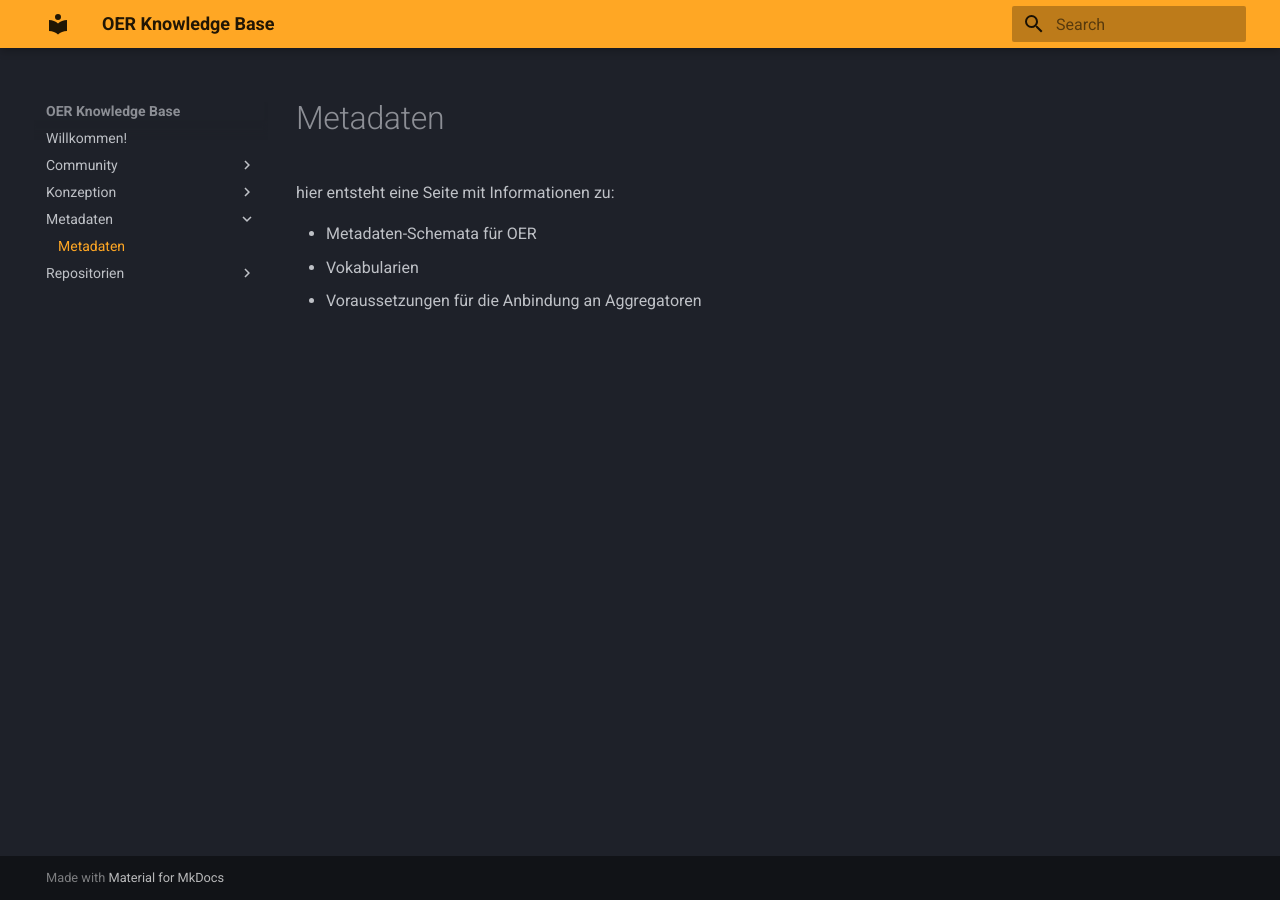
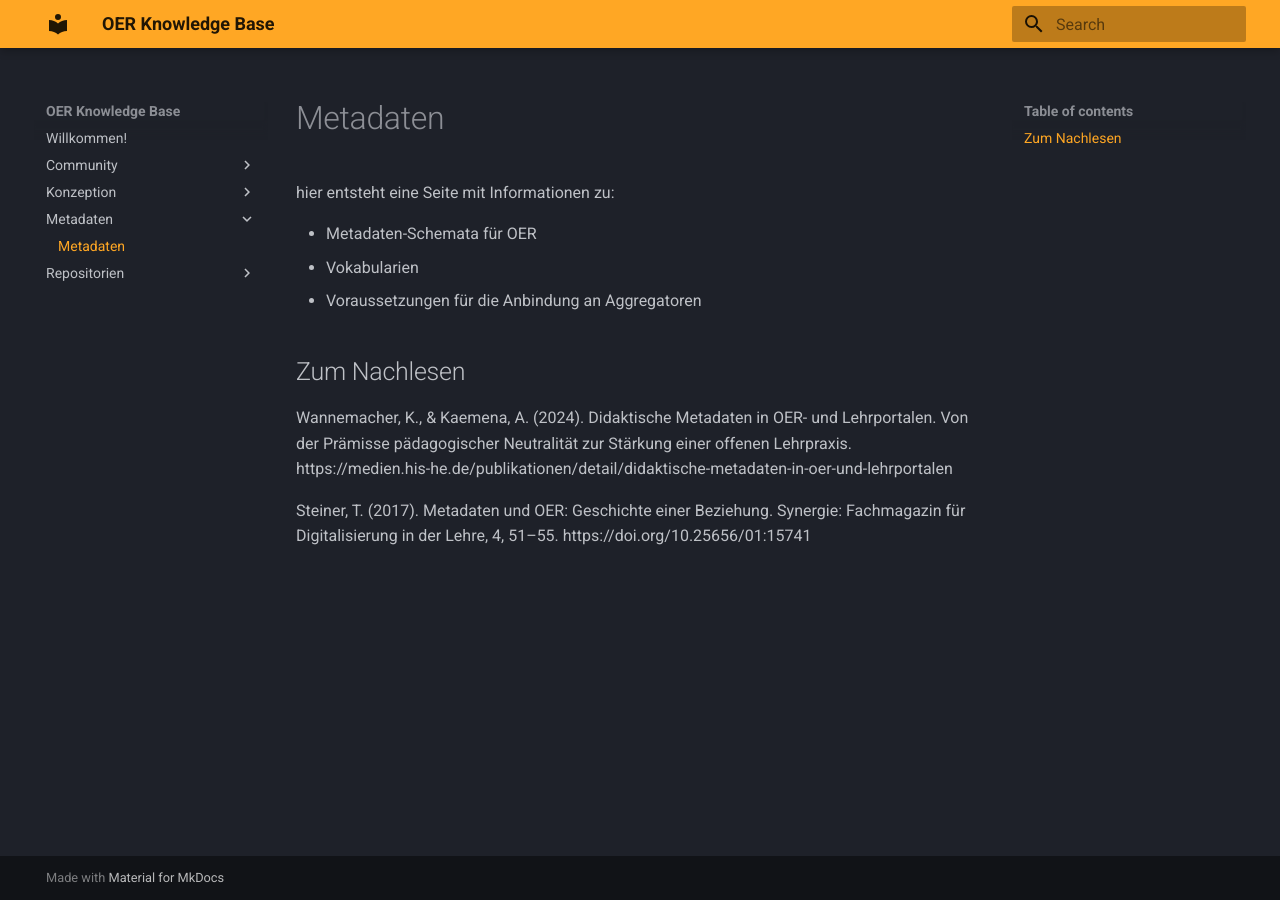
Before and after one commit to oerBASE/knowledgebase, an MkDocs documentation site: the page built from docs/Metadaten/metadaten.md, in a window 1280 px wide. Built offline with MkDocs 1.6.1 and Material for MkDocs 9.7.7, drawn with Linux system fonts in a browser that asks for light colours.

Commit message:
Update metadaten.md

```diff
--- a/docs/Metadaten/metadaten.md
+++ b/docs/Metadaten/metadaten.md
@@ -6,3 +6,9 @@ hier entsteht eine Seite mit Informationen zu:
 - Metadaten-Schemata für OER
 - Vokabularien
 - Voraussetzungen für die Anbindung an Aggregatoren
+
+## Zum Nachlesen
+
+Wannemacher, K., & Kaemena, A. (2024). Didaktische Metadaten in OER- und Lehrportalen. Von der Prämisse pädagogischer Neutralität zur Stärkung einer offenen Lehrpraxis. https://medien.his-he.de/publikationen/detail/didaktische-metadaten-in-oer-und-lehrportalen
+
+Steiner, T. (2017). Metadaten und OER: Geschichte einer Beziehung. Synergie: Fachmagazin für Digitalisierung in der Lehre, 4, 51–55. https://doi.org/10.25656/01:15741
```
